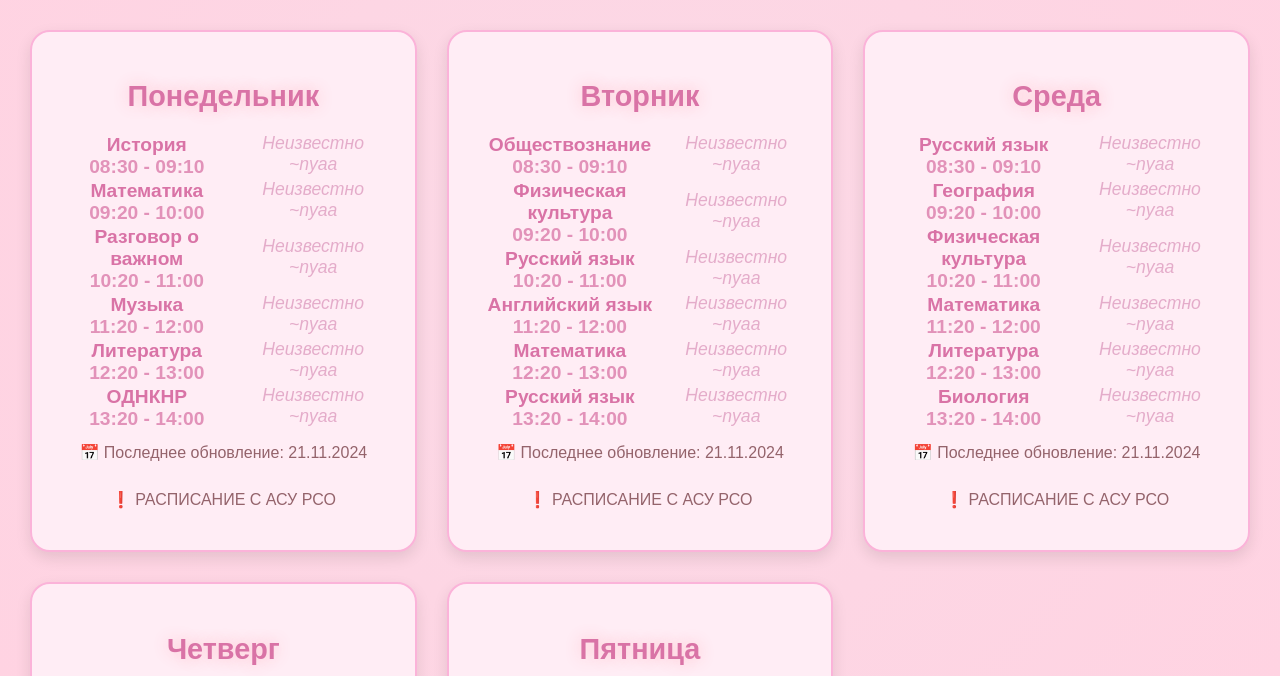
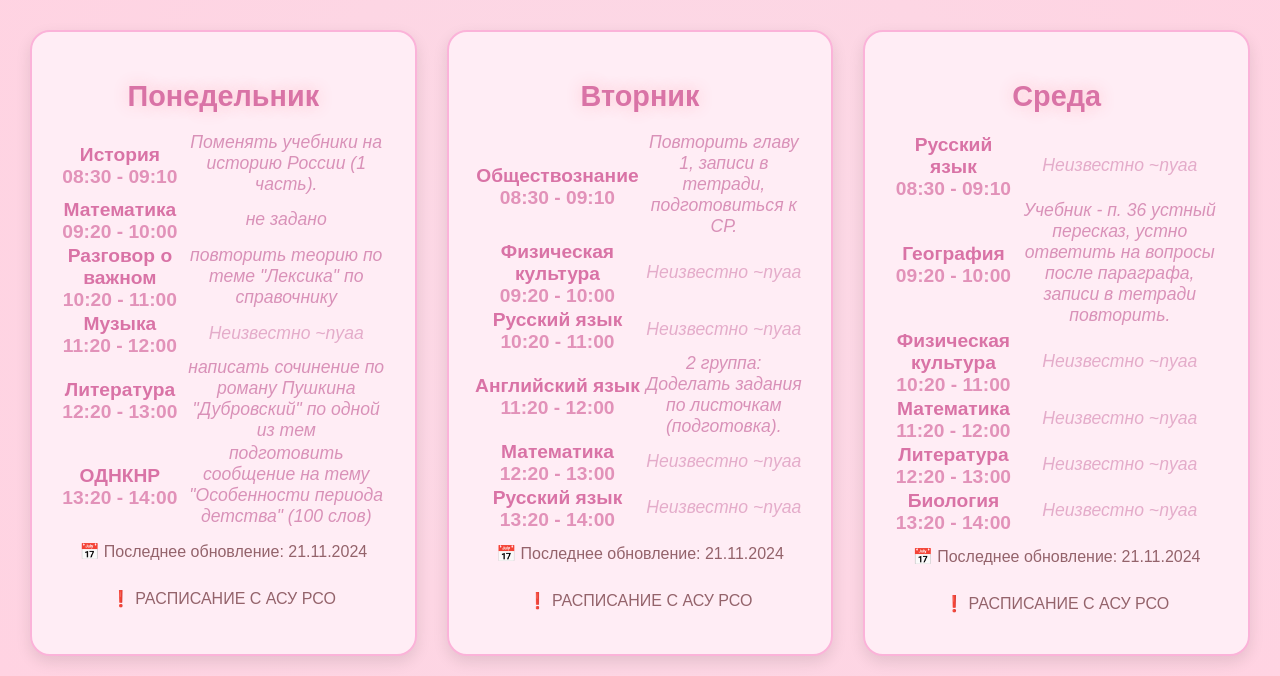
Before and after one commit to iamfemboychik/yes, a plain HTML site: page diary.html in a window 1280 px wide. Shown: the part 124-800 px from the top of the page. Drawn offline with Linux system fonts and the light colour scheme.

Commit message:
Update diary.html

```diff
--- a/diary.html
+++ b/diary.html
@@ -16,17 +16,17 @@
                     <tbody>
                         <tr>
                             <td class="subject">История<br><span class="time">08:30 - 09:10</span></td>
-                            <td class="homework" data-placeholder="Неизвестно ~nyaa"></td>
+                            <td class="homework" data-placeholder="Неизвестно ~nyaa">Поменять учебники на историю России (1 часть).</td>
 
                         </tr>
                         <tr>
                             <td class="subject">Математика<br><span class="time">09:20 - 10:00</span></td>
-                            <td class="homework" data-placeholder="Неизвестно ~nyaa"></td>
+                            <td class="homework" data-placeholder="Неизвестно ~nyaa">не задано</td>
 
                         </tr>
                         <tr>
                             <td class="subject">Разговор о важном<br><span class="time">10:20 - 11:00</span></td>
-                            <td class="homework" data-placeholder="Неизвестно ~nyaa"></td>
+                            <td class="homework" data-placeholder="Неизвестно ~nyaa">повторить теорию по теме "Лексика" по справочнику</td>
 
                         </tr>
                         <tr>
@@ -36,12 +36,12 @@
                         </tr>
                         <tr>
                             <td class="subject">Литература<br><span class="time">12:20 - 13:00</span></td>
-                            <td class="homework" data-placeholder="Неизвестно ~nyaa"></td>
+                            <td class="homework" data-placeholder="Неизвестно ~nyaa">написать сочинение по роману Пушкина "Дубровский" по одной из тем</td>
 
                         </tr>
                         <tr>
                             <td class="subject">ОДНКНР<br><span class="time">13:20 - 14:00</span></td>
-                            <td class="homework" data-placeholder="Неизвестно ~nyaa"></td>
+                            <td class="homework" data-placeholder="Неизвестно ~nyaa">подготовить сообщение на тему "Особенности периода детства" (100 слов)</td>
 
                         </tr>
                     </tbody>
@@ -56,7 +56,7 @@
                     <tbody>
                         <tr>
                             <td class="subject">Обществознание<br><span class="time">08:30 - 09:10</span></td>
-                            <td class="homework" data-placeholder="Неизвестно ~nyaa"></td>
+                            <td class="homework" data-placeholder="Неизвестно ~nyaa">Повторить главу 1, записи в тетради, подготовиться к СР.</td>
 
                         </tr>
                         <tr>
@@ -71,7 +71,7 @@
                         </tr>
                         <tr>
                             <td class="subject">Английский язык<br><span class="time">11:20 - 12:00</span></td>
-                            <td class="homework" data-placeholder="Неизвестно ~nyaa"></td>
+                            <td class="homework" data-placeholder="Неизвестно ~nyaa">2 группа: Доделать задания по листочкам (подготовка).</td>
 
                         </tr>
                         <tr>
@@ -101,7 +101,7 @@
                         </tr>
                         <tr>
                             <td class="subject">География<br><span class="time">09:20 - 10:00</span></td>
-                            <td class="homework" data-placeholder="Неизвестно ~nyaa"></td>
+                            <td class="homework" data-placeholder="Неизвестно ~nyaa">Учебник - п. 36 устный пересказ, устно ответить на вопросы после параграфа, записи в тетради повторить.</td>
 
                         </tr>
                         <tr>
@@ -146,7 +146,7 @@
                         </tr>
                         <tr>
                             <td class="subject">Изобразительное исскуство<br><span class="time">10:20 - 11:00</span></td>
-                            <td class="homework" data-placeholder="Неизвестно ~nyaa"></td>
+                            <td class="homework" data-placeholder="Неизвестно ~nyaa">Принести гуашь и материалы для изобразительного творчеств</td>
 
                         </tr>
                         <tr>
```
